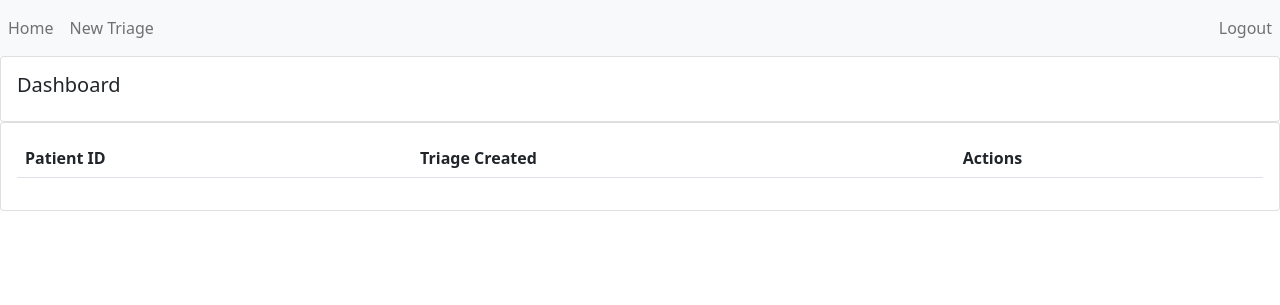
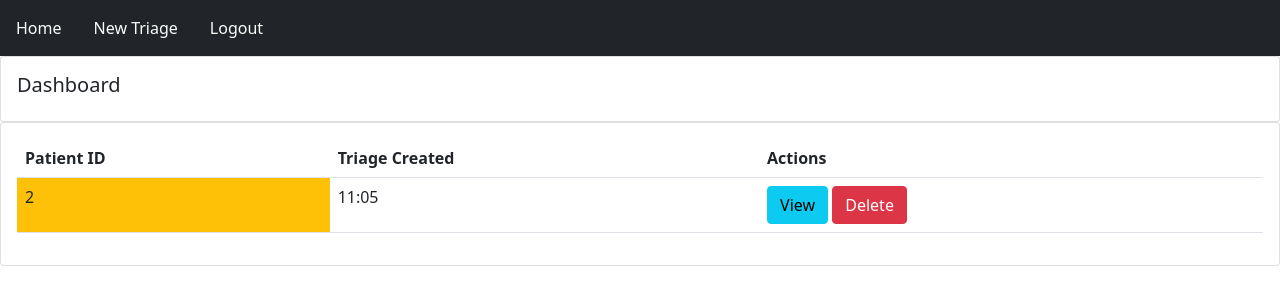
Before and after one commit to imgergely/triage, a Django app: page / in a window 1280 px wide. Shown: the top 305 px of the page. Run offline with Django 4.2, Linux system fonts and the light colour scheme; a user stored in the database is signed in; data comes from the database, SQL or seed files in the repository; both versions use the stored data as it was after the commit; lists and menus that the app fills with data are empty.

Commit message:
some modification on the navbar

```diff
--- a/triage/models.py
+++ b/triage/models.py
@@ -62,7 +62,7 @@
 class Triage(models.Model):
     created = models.DateTimeField(auto_now_add=True)
     user = models.ForeignKey(settings.AUTH_USER_MODEL, on_delete=models.CASCADE)
-    patientid = models.CharField("Beteg azonosító", max_length=50)
+    patientid = models.CharField("Beteg azonosító", max_length=50, unique=True)
     legut = models.CharField("Légút",max_length=1,choices=LEGUT_CHOICES)
     legzesszam = models.CharField("Légzésszám", max_length=1,choices=LEGZESSZAM)
     legzesszam_LF = models.CharField("LF",max_length=50)
--- a/triage/templates/base.html
+++ b/triage/templates/base.html
@@ -17,20 +17,20 @@
   </head>
 
   <body>
-    <nav class="navbar navbar-expand-lg navbar-light bg-light">
-      <div class="collapse navbar-collapse" id="navbarNavAltMarkup">
-        <div class="navbar-nav">
-          <a class="nav-link" href="{% url 'app-home' %}">Home</a>
-          <a class="nav-link" href="{% url 'app-new_triage_form' %}">New Triage</a>
-        </div>
-      </div>
+    <nav class="navbar navbar-dark bg-dark">
+      <ul class="nav nav-pills nav-fill">
+        <li class="nav-item">
+          <a style="color:rgb(252, 252, 252)" class="nav-link" href="{% url 'app-home' %}">Home</a>
+        </li>
+        <li class="nav-item">
+          <a style="color:rgb(252, 252, 252)" class="nav-link " href="{% url 'app-new_triage_form' %}">New Triage</a>
+        </li>
+        <li class="nav-item">
+          <a style="color:rgb(252, 252, 252)" class="nav-link" href="{% url 'app-logout' %}">Logout</a>
+        </li>
+      </ul>
+    </nav>
 
-      <div class="collapse navbar-collapse justify-content-end" id="navbarNavAltMarkup">
-        <div class="navbar-nav">
-          <a class="nav-link" href="{% url 'app-logout' %}">Logout</a>
-        </div>
-      </div>
-    </nav>
 
 
 
--- a/triage/templates/home.html
+++ b/triage/templates/home.html
@@ -21,9 +21,9 @@
                 <tr>
 
                     <td class="bg-warning">{{i.patientid}}</td>
-                    <td>{{i.created}}</td>
+                    <td>{{i.created|date:"H:i"}}</td>
                     <td><a href="{% url 'triage_detail' i.id %}"><button type="button" class="btn btn-primary btn-info">View</button></a>
-                        <button type="button" class="btn btn-primary btn-danger">Delete</button>
+                        <a href="{% url 'triage_delete' i.id %}"><button type="button" class="btn btn-primary btn-danger">Delete</button></a>
                     </td>
                 </tr>
                     {% endfor %}
--- a/triage/templates/logout.html
+++ b/triage/templates/logout.html
@@ -9,7 +9,7 @@
 <div class="d-flex justify-content-center">
     <form method="POST"> {% csrf_token %}
         <div class="form-group m-0">
-            <button type="submit" class="btn btn-primary btn-block">
+            <button type="submit" class="btn btn-primary btn-info">
                 Logout
             </button>
         </div>
--- a/triage/templates/triage_form.html
+++ b/triage/templates/triage_form.html
@@ -9,9 +9,7 @@
 
 
 {% block content %}
-<div class="d-flex justify-content-center">
-    <h1>New Triage Form</h1>
-</div>
+
 <div class="d-flex justify-content-center">
 </div>
 <div class="d-flex justify-content-center">
--- a/triage/urls.py
+++ b/triage/urls.py
@@ -1,6 +1,6 @@
 from django.urls import path
 from . import views
-from .views import TriageDetail
+from .views import TriageDetail, TriageDelete
 from django.contrib.auth.decorators import login_required
 
 
@@ -8,6 +8,7 @@
     path('', views.user_login, name='app-login'),
     path('home/', views.home, name='app-home'),
     path('<int:pk>/', login_required(TriageDetail.as_view()), name='triage_detail'),
+    path('<int:pk>/triage_delete', login_required(TriageDelete.as_view()), name='triage_delete'),
     path('triage_form/', views.triage, name='app-new_triage_form'),
     path('logout/', views.user_logout, name='app-logout'),
 
--- a/triage/views.py
+++ b/triage/views.py
@@ -3,11 +3,12 @@
 from django.shortcuts import redirect, render
 from .forms import TriageForm
 from .models import Triage
-from django.views.generic import DetailView
+from django.views.generic import DetailView, DeleteView
 
 def user_login(request):
     if request.user.is_authenticated:
-        return render(request, 'home.html')
+        triage = {"triage": Triage.objects.all()}
+        return render(request, 'home.html', triage)
 
     if request.method == "POST":
         username = request.POST.get("name")
@@ -20,7 +21,8 @@
             return render(request, 'login.html',context)
 
         login(request, user)
-        return render(request, 'home.html')
+        triage = {"triage": Triage.objects.all()}
+        return render(request, 'home.html', triage)
 
     return render(request, 'login.html')
 
@@ -55,3 +57,8 @@
 class TriageDetail(DetailView):
     model = Triage
     template_name = 'triage_detail.html'
+
+class TriageDelete(DeleteView):
+    model = Triage
+    template_name = 'triage_delete.html'
+    success_url ="/"
--- a/triageproject/settings.py
+++ b/triageproject/settings.py
@@ -39,7 +39,6 @@
     'django.contrib.messages',
     'django.contrib.staticfiles',
     'crispy_forms',
-    'formtools',
 ]
 
 CRISPY_TEMPLATE_PACK = 'bootstrap4'
```
Also changed, not shown: triage/templates/triage_delete.html (added, +8 -0 lines), db.sqlite3.
